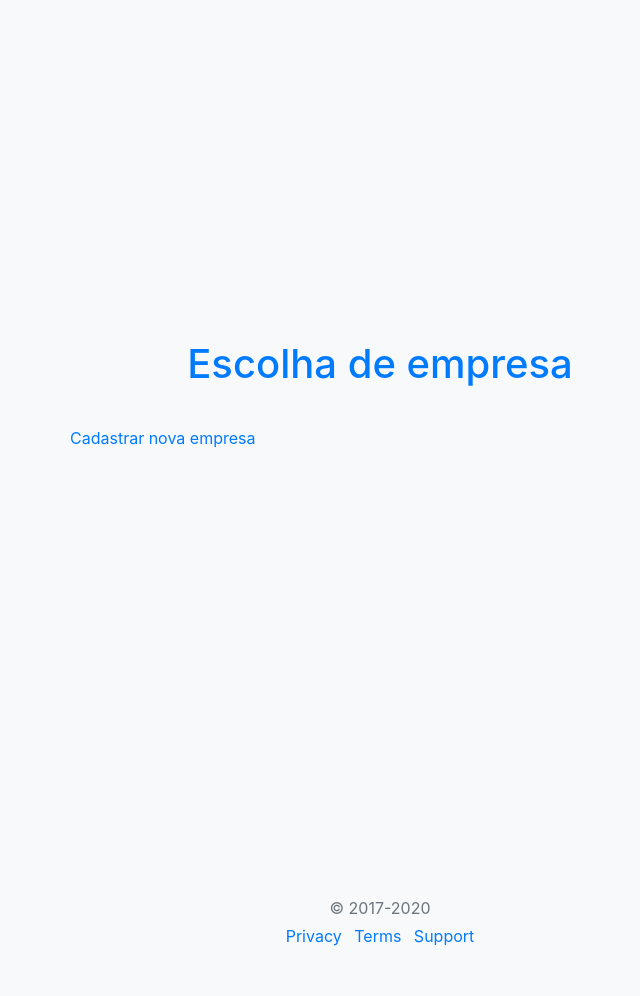
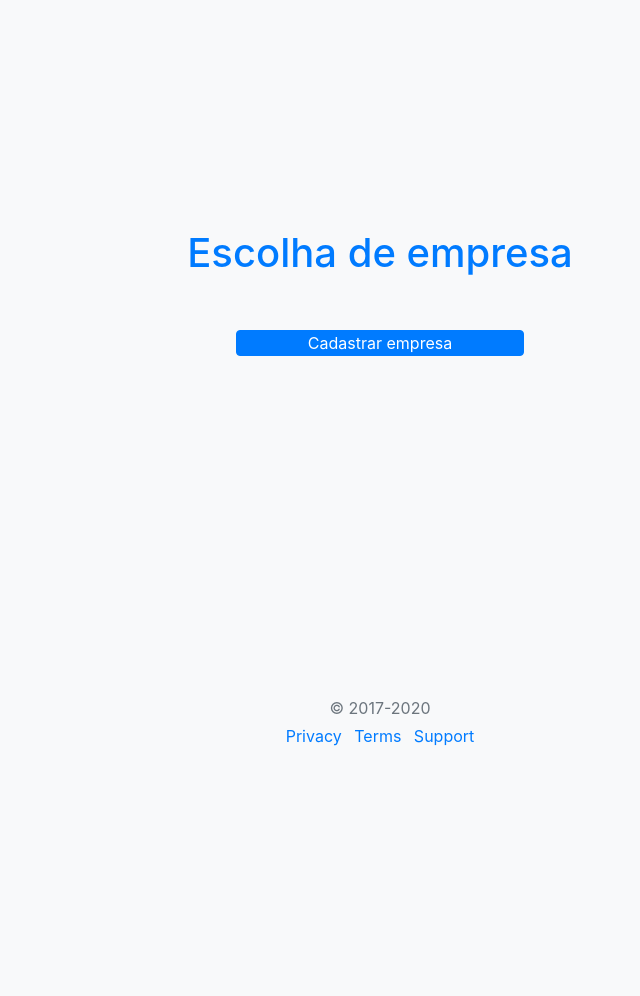
Before and after one commit to wagnerrafa/rh-desafio, a Django app: page / in a window 1280 px wide. Shown: the whole page, without its empty margins (260-900 px from the left). After the commit the page ends 746 px from the top, so only its background shows below. Run offline with Django 3.2, Linux system fonts and the light colour scheme; data that the repository does not hold is empty; some libraries are stand-ins or nearby versions.

Commit message:
alinhamento de escolha de empresa

```diff
--- a/core/static/main.css
+++ b/core/static/main.css
@@ -1,8 +1,9 @@
 #empresa{
-    height: 100vh;
+    min-height: 75vh;
     display: flex;
     flex-direction: column;
     justify-content: center;
+
 }
 
 #empresa h1{
@@ -14,13 +15,23 @@
     flex-wrap: wrap;
     flex-direction: column;
     align-items: center;
+    width: 80%;
+    margin: auto;
 }
 #form div{
     display: flex;
-    padding: 10px;
+    padding: 15px;
     align-items: center;
-    width: 50%;
     margin: 0;
+    justify-content: space-around;
+    width: 25rem;
+}
+#form nav{
+    display: flex;
+    padding: 15px;
+    align-items: center;
+    margin: 0;
+    justify-content: space-between;
 }
 input[type="file"] {
     display: none;
@@ -41,5 +52,22 @@ input[type="file"] {
 }
 
 #logo{
-    width: 32px;
+    width: 8rem;
 }
+.company{
+    display: flex;
+    justify-content: space-between;
+    flex-wrap: wrap;
+}
+.company div{
+    display: flex;
+    justify-content: space-between;
+    flex-wrap: wrap;
+}
+#form nav a{
+    width: 7rem;
+}
+#form .btn{
+    width: 18rem;
+    padding: 0;
+}
--- a/core/templates/core/empresa.html
+++ b/core/templates/core/empresa.html
@@ -5,16 +5,19 @@
         <form id="form" method="POST" action="#empresa">{% csrf_token%}
             <h1>Escolha de empresa</h1>
 
-            <div>
+            <nav class="company">
                 {% for empresa in empresas%}
-                    <a href="{% url 'core:post_detail' empresa.pk %}" class="btn btn-primary">{{empresa.name}}</a>
+                <nav>
+                    <a href="{% url 'core:post_detail' empresa.pk %}">{{empresa.name}}</a>
                     <img id="logo" src="../../../media/{{empresa.logo}}" alt="">
+                </nav>
                 {%endfor%}
-            </div>
-            <div>
-                <a href="{% url 'core:cadastrar' %}">Cadastrar nova empresa</a>
+            </nav>
+            <nav >
+            <section class="col-md-1">
+                <a class="btn btn-primary" href="{% url 'core:cadastrar' %}">Cadastrar empresa</a>
                 <span>{{retorno}}</span>
-            </div>
+            </section>
         </form>
     </section>
 
```
